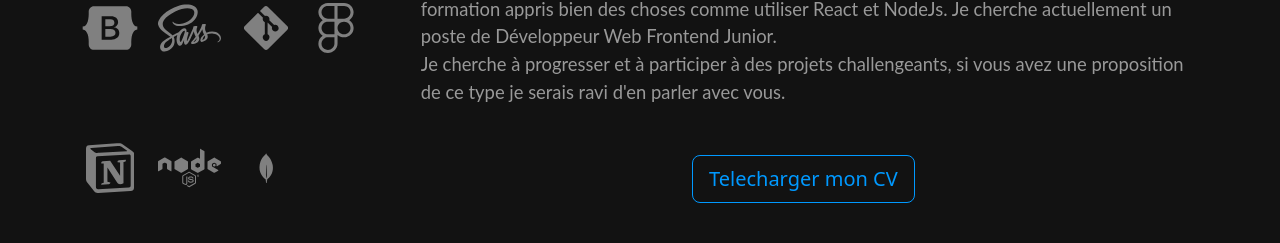
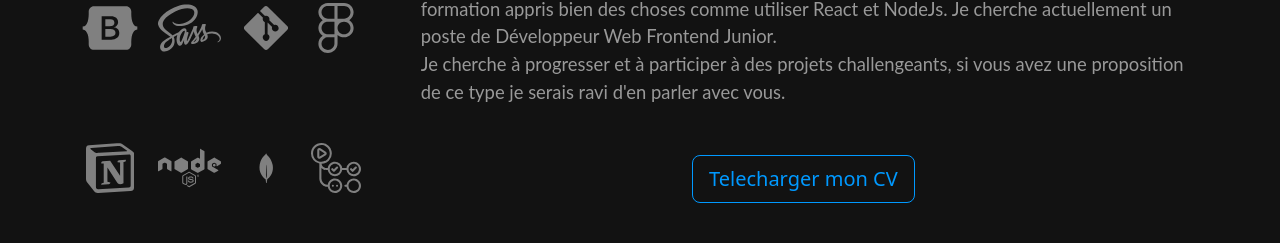
Before and after one commit to V4inwald/V4inwald.github.io, a React (Vite) app: page / in a window 1280 px wide. Shown: the part 1272-1515 px from the top of the page. Built offline with nearby package versions, Linux system fonts and the light colour scheme.

Commit message:
feat: add github actions logo

```diff
--- a/src/component/AboutMe/AboutMe.jsx
+++ b/src/component/AboutMe/AboutMe.jsx
@@ -14,6 +14,7 @@ import figma from '../../assets/images/figma.svg';
 import notion from '../../assets/images/notion.svg';
 import node from '../../assets/images/node.svg';
 import mongoDB from '../../assets/images/mongoDB.svg';
+import githubActions from '../../assets/images/githubactions.svg';
 
 export default function AboutMe() {
 
@@ -62,6 +63,9 @@ export default function AboutMe() {
                 <div className='d-flex justify-content-center align-items-center'>
                     <img src={mongoDB} className="about-me__icons" alt="mongoDb" />
                 </div>
+                <div className='d-flex justify-content-center align-items-center'>
+                    <img src={githubActions} className="about-me__icons" alt="github actions" />
+                </div>
             </aside>
             <Container className='d-flex flex-column align-items-center justify-content-around'>
                 <h2 className="text-center" >A propos de moi</h2>
```
Also changed, not shown: src/assets/images/githubactions.svg (added).
